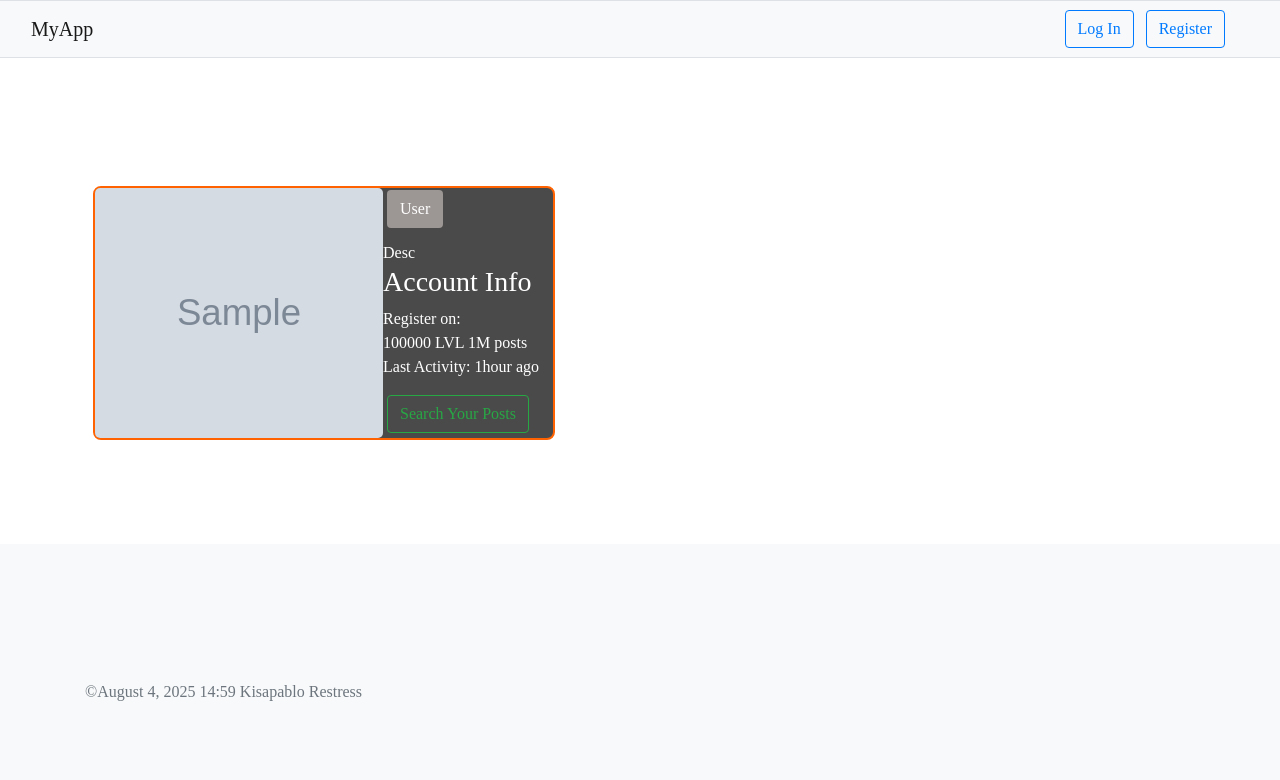
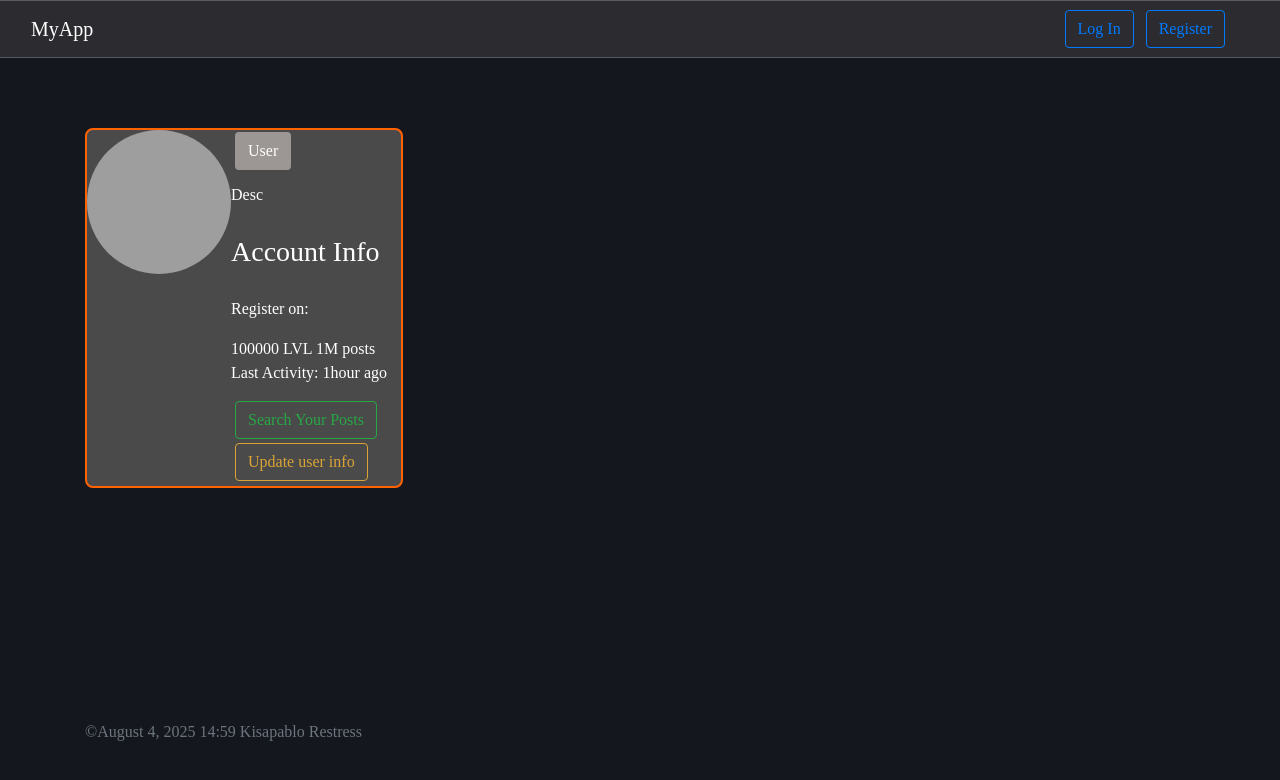
Before and after one commit to kisapablo/forum, a PHP site: template Templates/Navigation/PersonalCabinet.twig in a window 1280 px wide. Shown: the top 780 px of the page. Run offline with PHP 8.4, Linux system fonts and the light colour scheme; the template is opened without the code that fills it: most values are stand-ins (such as "Sample title", 1, 10 or a date in 2020); grey boxes marked "Sample" are stand-in pictures; some libraries are stand-ins or nearby versions; grey boxes are pictures that could not be loaded.

Commit message:
add rendering photo on the DB and add little update styles, fix bugs in PostEditor, add unwork UserEditor

```diff
--- a/Templates/Navigation/CreateNewPosts.twig
+++ b/Templates/Navigation/CreateNewPosts.twig
@@ -19,6 +19,4 @@
         </div>
         <button type="submit" class="nav-button user-color mx-1"> Push Public post</button>
     </form>
-
-
 {% endblock %}
--- a/Templates/Navigation/PersonalCabinet.twig
+++ b/Templates/Navigation/PersonalCabinet.twig
@@ -4,19 +4,28 @@
     Personal Cabinet
 {% endblock %}
 {% block body %}
-    <div class="profile">
-        <div class="profile-body">
-            <img src="{{ user_image_path|default('/public/images/kisapablo_classic.png') }}"
-                 class="avatar-full" alt="..." STYLE="width: 18rem">
+    <div class="flex-direction">
+        <div class="profile__body profile__body-color">
+            {% for icon in icons %}
+                <img src="{{ icon.icon_name|default('/public/images/kisapablo_classic.png') }}"
+                     class="avatar-full" alt="..." STYLE="width: 9rem; height: 9rem">
+            {% endfor %}
             <div class="profile-text">
                 <h5 class="profile-title">{# Kisapablo Restress #}{{ user.name }}</h5>
                 <a class="nav-button profile-role"> {{ user.role |default('User') }}</a>
                 <div class="desc" style="margin-top: 0.85rem;">Desc</div>
+                <h3 class="profile_info-title">Account Info</h3>
+                <span class="registration-date">Register on: </span>
+                <p class="profile_info-content">100000 LVL 1M posts<br>Last Activity: 1hour ago</p>
+                <a href="{{ url('user/posts/select') }}" class="nav-button builder-color">Search Your Posts</a>
                 <div class="profile_info">
-                    <h3 class="profile_info-title">Account Info</h3>
-                    <div class="registration-date">Register on:
-                        <p class="profile_info-content">100000 LVL 1M posts<br>Last Activity: 1hour ago</p>
-                        <a href="{{ url('user/posts/select') }}" class="nav-button builder-color">Search Your Posts</a>
+                    {# <div class="post_edit-body">
+                        <a class="nav-button auth-color" href="{{ url('user/posts/PostEditor/' ~ post.id) }}">Edit
+                            post</a>
+                        <a class=" nav-button logout-color" href="{{ url('user') }}">Delete Post</a>
+                    </div> #}
+                    <div class="upload_user-ico">
+                        <a class="nav-button info-color" href="{{ url('user/UserEditor') }}">Update user info</a>
                     </div>
                 </div>
             </div>
--- a/Templates/Navigation/navigation.twig
+++ b/Templates/Navigation/navigation.twig
@@ -1,7 +1,7 @@
-<nav class="navbar">
+<nav class="navbar fixed-top">
     <div class="container-fluid">
         <a class="navbar-brand" href="{{ base_url() }}">MyApp</a>
-        <div class="flex-align-center">
+        <div class="d-flex">
             {% if user is null %}
                 <div class="flex">
                 <a class="nav-button auth-color" href="{{ url('user/login') }}">Log In</a>
@@ -11,9 +11,11 @@
                     post(Beta) </a>
                 <a class="nav-button user-color" href="{{ url('user') }}">Personal Cabinet</a>
                 <a class="nav-button logout-color" href="{{ url('user/logout') }}">Log Out</a>
-                <img src="{{ user.image_path |default('/public/images/favicon.png') }}"   alt="Avatar"
-                     class="avatar">
-                <span class="user">{#Kisapablo Restless#} {{ user.name }} </span>
+                {% for icon in icons %}
+                    <img src="{{ icon.icon_name }}" alt="Avatar"
+                         class="avatar">
+                {% endfor %}
+                <span class="user">{# Kisapablo Restless #} {{ user.name }} </span>
                 {# rounded-circle me-2 p-1 #}
                 </div>
             {% endif %}
--- a/Templates/about.twig
+++ b/Templates/about.twig
@@ -1,6 +1,7 @@
 {% extends 'base.twig' %}
 
 {% block body %}
+
     <div class=<"container">
         <h1>Hello, {{ name }}!</h1>
         <span>I love {{ animals }}!</span>
--- a/Templates/base.twig
+++ b/Templates/base.twig
@@ -8,7 +8,7 @@
 
     <link rel="stylesheet" href="/css/movetext.css">
     <!-- Bootstrap CSS -->
-    <link rel="stylesheet" href="https://cdn.jsdelivr.net/npm/bootstrap@4.5.3/dist/css/bootstrap.min.css" integrity="sha384-TX8t27EcRE3e/ihU7zmQxVncDAy5uIKz4rEkgIXeMed4M0jlfIDPvg6uqKI2xXr2" crossorigin="anonymous">
+{#    <link rel="stylesheet" href="https://cdn.jsdelivr.net/npm/bootstrap@4.5.3/dist/css/bootstrap.min.css" integrity="sha384-TX8t27EcRE3e/ihU7zmQxVncDAy5uIKz4rEkgIXeMed4M0jlfIDPvg6uqKI2xXr2" crossorigin="anonymous">#}
 
     <!-- Bootstrap Icons -->
 {#    <link rel="stylesheet" href="https://cdn.jsdelivr.net/npm/bootstrap-icons@1.11.3/font/bootstrap-icons.css">#}
--- a/Templates/not-found.twig
+++ b/Templates/not-found.twig
@@ -1,9 +1,7 @@
 {% extends 'base.twig' %}
 
 {% block body %}
-    <div style="padding-top: 70px;">
         <div class="container">
             <h1>Page not found!</h1>
         </div>
-    </div>
 {% endblock %}
--- a/Templates/post.twig
+++ b/Templates/post.twig
@@ -4,19 +4,19 @@
     {# Rendering content #}
     <div class="container">
         {% for post_attachment in post_attachments %}
-            <img src="{{ post_attachment.attachment_name }}" alt="Never" style="width: 25rem">
+            <img src="{{ post_attachment.attachment_name }}" alt="PostPhoto" style="width: 25rem">
         {% endfor %}
         <h1 class="mt-3 mb-3">{{ post.title|escape }}</h1>
         <div class="container mb-3 posts">
             <div class="row">
                 <span class="text-muted">Kisapablo Restless | {{ post.published_date|date("F d, Y") }}</span>
             </div>
-
             <span>
                 {{ post.content|raw }}
             </span>
         </div>
     </div>
+
     {#  Start Comment's #}
     <div class="container">
         <h3 class="mt-5">Comments</h3>
--- a/css/movetext.css
+++ b/css/movetext.css
@@ -13,12 +13,11 @@ color через hover плохая идея
 body {
     font-size: 1rem;
     line-height: 1.5;
-    color: #212529;
-}
+    color: #ffffff;
+    }
 
 html {
-    /*background-color: #222222;*/
-    background-color: #f8f9fa
+    background-color: #15171e;
 }
 
 .container {
@@ -75,7 +74,7 @@ html {
 }
 
 .navbar {
-    background-color: #f8f9fa;
+    background-color: #2b2b30;
     display: flex;
     flex-wrap: wrap;
     align-items: center;
@@ -86,9 +85,9 @@ html {
     right: 0;
     left: 0;
     z-index: 1030;
-    border-top: 1px solid #dee2e6;
-    border-bottom: 1px solid #dee2e6;
-    color: rgba(0, 0, 0, .9);
+    border-top: 1px solid #5a5a63;
+    border-bottom: 1px solid #5a5a63;
+    color: #ffffff
 }
 
 .container-fluid {
@@ -104,7 +103,7 @@ html {
 }
 
 .navbar-brand {
-    color: rgba(0, 0, 0, .9);
+    color: #fff;
     display: inline-block;
     padding-top: .3125rem;
     padding-bottom: .3125rem;
@@ -206,43 +207,60 @@ html {
 }
 
 .post-toolbar {
+    width: fit-content;
     border-radius: 20px;
-    background-color: #6c6c6c;
-    border-bottom: 1px solid #aaaaaa;
+    background-color: #2f3031;
+    border-bottom: 1px solid #5a5a63;
     color: darkorange;
     margin-bottom: 5px;
 }
 
-.profile {
-    margin: 0;
+
+.post-filter {
+    color: #d1c5c5;
+    margin-right: .25rem;
+}
+
+.toolbar-dbody {
+    display: flex;
+    justify-content: center;
+}
+
+.post-toolbar-down {
+    width: fit-content;
+    border-radius: 10px;
+    background-color: #aaaaaa;
+}
+
+.profile__body {
+    display: flex;
+    background: #4a4a4a;
+    border-radius: 0.5rem;
+    width: fit-content;
+    flex-wrap: wrap;
+    transition: color .15s ease-in-out, background-color .15s ease-in-out, border-color .15s ease-in-out, box-shadow .15s ease-in-out;
     border: 8px solid transparent;
     color: #ffffff
 }
 
-.profile-body {
-    display: flex;
-    background: #4a4a4a; /* Slightly brighter card background */
-    border: 2px solid #ff6200; /* Orange peel outline */
-    border-radius: 0.5rem;
-    width: fit-content;
-    flex-wrap: wrap;
-    transition: color .15s ease-in-out, background-color .15s ease-in-out, border-color .15s ease-in-out, box-shadow .15s ease-in-out;
+.profile__body-color {
+    border: 2px solid #ff6200;
 }
 
-.profile-body:hover {
+.profile__body:hover {
     box-shadow: 0.375rem 0 0.75rem rgba(255, 98, 0, 0.4), -0.375rem 0 0.75rem rgba(255, 98, 0, 0.4); /* Enhanced glow on hover */
 }
 
 .profile_info {
-    margin-bottom: 0.3rem;
+    /*margin-bottom: 0.3rem;*/
 }
 
 .avatar-full {
-    border-radius: 5px;
-    width: 7rem;
+    border-radius: 50%;
+    /*width: 7rem;*/
     display: flex;
-    align-items: center;
-    justify-content: center;
+    /*align-items: center;*/
+    /*justify-content: center;*/
     color: #ffffff;
 }
 
@@ -281,11 +301,14 @@ html {
 }
 
 .post_edit-body {
-    text-align: right;
-    position: relative;
-    top: -7rem;
+    /*text-align: right;*/
+    margin-top: 0.25rem;
 }
 
+.upload_user-ico{
+    margin-top: 0.25rem;
+    margin-bottom: 0.35rem;
+}
 .post-edit {
     padding: .25rem;
     width: 45px;
@@ -408,9 +435,26 @@ html {
     border-color: #28a745;
 }
 
+.info-color{
+    color: #d9a336;
+    border-color: #d9a336;
+}
+
+.info-color:hover{
+    color: #ffffff;
+    background-color: #d9a336;
+    border-color: #d9a336;
+}
+
 .profile-role {
     background-color: #9c9694;
     color: #ffffff;
+}
+
+.collapse:not(.show) {
+    display: none;
+    /* transition: ; */
+
 }
 
 .collapse-body {
@@ -465,7 +511,6 @@ html {
     display: block;
 
     position: marker;
-    background-color: #f8f9fa;
 
     padding: 1rem;
 
--- a/index.php
+++ b/index.php
@@ -41,12 +41,14 @@ $app->get('/posts', [PostsController::class, 'showAllPosts']);
 $app->get('/posts/all[/{page}]', [PostsController::class, 'showAllPosts']);
 $app->get('/posts/builders', [PostsController::class, 'showPostBuilderPage']);
 $app->post('/posts/{post_id}/comments', [PostsController::class, 'createNewPostComment']);
-$app->get('/user/posts/PostEditor/{post_id}', [PersonalCabinet::class, 'getPostInfo']);
+$app->get('/user/posts/PostEditor/{post_id}', [PostsController::class, 'getPostInfo']);
 $app->get('/posts/{post_id}', [PostsController::class, 'showPostPage']);
 //$app->get('/posts/old/blog', [PostsController::class, 'getallOldPage']); // Заморожено, реабилитация страницы не эффективна
 
 $app->post('/posts', [PostsController::class, 'createNewPost']);
-$app->post('/user/posts/PostEditor/{post_id}', [PersonalCabinet::class, 'updatePost']);
+$app->post('/user/posts/PostEditor/{post_id}', [PostsController::class, 'updatePost']);
+$app->get('/user/UserEditor', [PersonalCabinet::class, 'showUserEditor']);
+$app->post('/user/UserEditor/debug', [PersonalCabinet::class, 'addUserIco']);
 $app->get('/user/posts/select', [PersonalCabinet::class, 'showPublishedPosts']);
 // end routing
 
```
Also changed, not shown: other parts of css/movetext.css (+21 -11 lines), Templates/Navigation/PersonalCabinet-SelectPosts.twig (+10 -8 lines), Templates/Navigation/PostEditor.twig (+6 -5 lines), Templates/Navigation/UserEditor.twig (added, +20 -0 lines), Templates/Navigation/posts.twig (+6 -11 lines), Templates/index.twig (+5 -10 lines), src/PostRepository.php (+9 -14 lines), src/Route/PersonalCabinet.php (+57 -60 lines), src/Route/PostsController.php (+44 -2 lines), src/UserRepository.php (+47 -3 lines), README.md, 1 other file.
